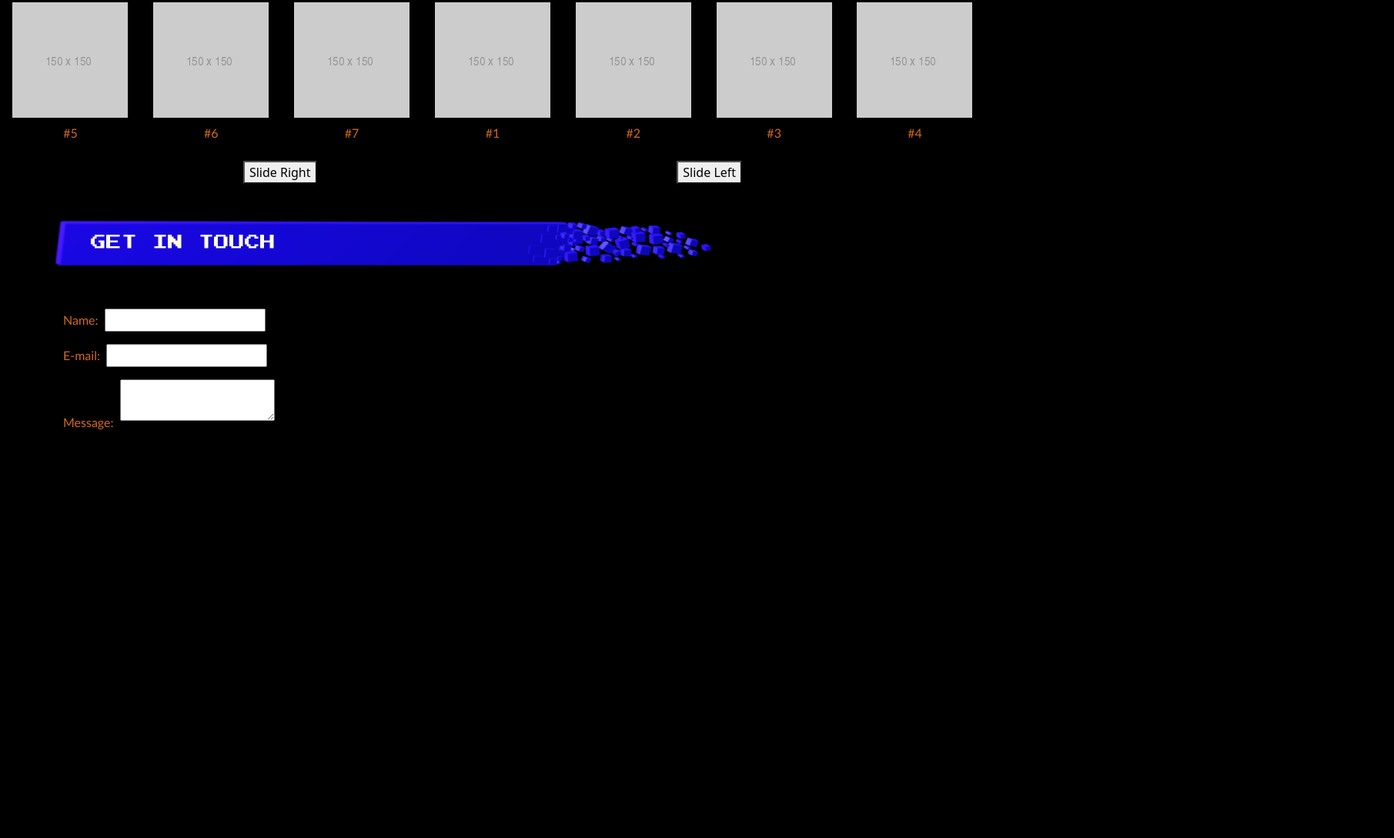
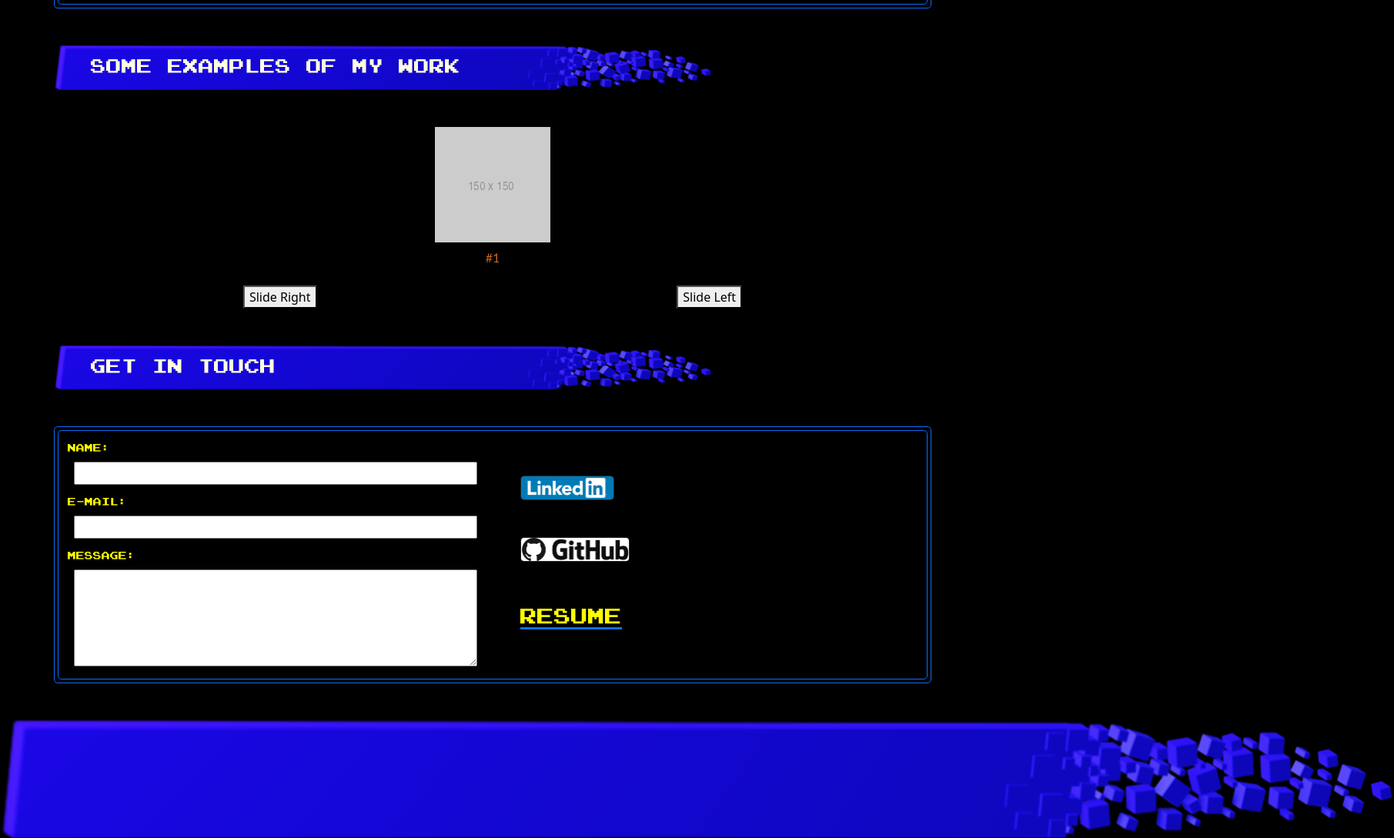
Before and after one commit to AndrewPowers1986/PWP, a React app in the folder frontend/: page / in a window 1280 px wide. Shown: the part 1065-2154 px from the top of the page at 77% size, 1811 px wide, since content can reach past the window. Before the commit the page ends 1626 px from the top, so only its background shows below. Built offline with nearby package versions, Linux system fonts and the light colour scheme.

Commit message:
Updated photo, form, added links

```diff
--- a/frontend/src/assets/styles/style.css
+++ b/frontend/src/assets/styles/style.css
@@ -15,9 +15,16 @@
     max-width: 100%;
 }
 
-p, label {
+p {
     color: chocolate;
     font-family: Calibri, serif;
+}
+
+label {
+    float: top;
+    color: yellow;
+    font-family: press_start_2pregular, "Arial Black", fantasy;
+    font-variant-caps: all-small-caps;
 }
 
 .arcadeText {
@@ -26,7 +33,7 @@ p, label {
     font-variant-caps: all-small-caps;
 }
 
-h1 {
+h1, h2 {
     color: yellow;
     font-family: press_start_2pregular, "Arial Black", fantasy;
     font-variant-caps: all-small-caps;
@@ -37,7 +44,3 @@ h3 {
     font-family: press_start_2pregular, "Arial Black", fantasy;
     font-variant-caps: all-small-caps;
 }
-
-body {
-    background-color: black;
-}
--- a/frontend/src/ui/App.js
+++ b/frontend/src/ui/App.js
@@ -4,7 +4,14 @@ import React from 'react'
 import {Navigation} from "./Navigation";
 import {Home} from "./Home";
 
-document.body.style = 'background: black;';
+//import "../assets/images/stars_386913main_Swift_M31_large_UV_Cropped_Rot90.jpg";
+import bgImage from "../assets/images/stars_386913main_Swift_M31_large_UV.jpg";
+
+document.body.style.backgroundColor = 'black';
+//document.body.style = 'backgroundImage: {bgImage}';
+//document.body.style.backgroundRepeat = 'no-repeat';
+//document.body.style.backgroundPosition = 'center';
+document.body.style.backgroundSize = '100%';
 
 export const App = () => (
     <>
--- a/frontend/src/ui/ContactForm.js
+++ b/frontend/src/ui/ContactForm.js
@@ -1,27 +1,43 @@
 import React from "react";
 import {SectionHeader} from "./SectionHeader";
-import {Container} from "react-bootstrap";
+import {Col, Container, Image, Row} from "react-bootstrap";
+import linkedInLogo from "../assets/images/linkedin-logo.png";
+import gitHubLogo from "../assets/images/github_logo.png";
 
 export function ContactForm () {
     return (
         <>
             <SectionHeader text={"Get in touch"}/>
-            <Container className="bg-transparent">
-                <form className="d-flex flex-column">
-                    <label>
-                        Name:
-                        <input className="m-2" type="text" name="name"/>
-                    </label>
-                    <label>
-                        E-mail:
-                        <input className="m-2" type="text" name="email"/>
-                    </label>
-                    <label>
-                        Message:
-                        <textarea className="m-2" name="message"/>
-                    </label>
-                </form>
+            <Container className="border rounded-3 border-1 border-primary p-1 mb-5">
+                <Container className="bg-black border rounded-3 border-1 border-primary bg-black py-2">
+                    <Row>
+                        <Col md>
+                            <form className="d-flex flex-column">
+                                <label>Name:</label>
+                                <input className="m-2" type="text" name="name" size="50"/>
+
+                                <label>E-mail:</label>
+                                <input className="m-2" type="text" name="email" size="50"/>
+
+                                <label>Message:</label>
+                                <textarea className="m-2" name="message" rows="5" cols="50"/>
+                            </form>
+                        </Col>
+                        <Col className="md d-flex flex-column justify-content-center">
+                            <div className="m-4">
+                                <a href="https://www.linkedin.com/in/andrew-kelly-powers"><Image src={linkedInLogo} alt="LinkedIn" className="img-link border border-1 border-dark rounded-3"/></a>
+                            </div>
+                            <div className="m-4">
+                                <a href="https://github.com/AndrewPowers1986"><Image src={gitHubLogo} alt="GitHub" className="img-link border border-1 border-dark rounded-3"/></a>
+                            </div>
+                            <div className="m-4">
+                                <a href="https://docs.google.com/document/d/1N3znMWJOslZUVHLybPl55Giwm9Sdpokd/edit"><h2>Resume</h2></a>
+                            </div>
+                        </Col>
+                    </Row>
+                </Container>
             </Container>
+
         </>
     )
 }
--- a/frontend/src/ui/Home.js
+++ b/frontend/src/ui/Home.js
@@ -4,6 +4,7 @@ import {PortfolioHeader} from "./PortfolioHeader";
 import {Showcase} from "./Showcase";
 import {ContactForm} from "./ContactForm";
 import {Container} from "react-bootstrap";
+import {PortfolioFooter} from "./PortfolioFooter";
 
 export function Home () {
     return (
@@ -13,6 +14,7 @@ export function Home () {
             <AboutMe/>
             <Showcase/>
             <ContactForm/>
+            <PortfolioFooter/>
         </>
     )
 }
--- /dev/null
+++ b/frontend/src/ui/PortfolioFooter.js
@@ -0,0 +1,12 @@
+import React from "react";
+import {Image} from "react-bootstrap";
+
+import footerImage from "../assets/images/TextBanner_Dissolve3dPixels_Blue.png";
+
+export function PortfolioFooter () {
+    return (
+        <>
+            <Image src={footerImage} alt="Footer"/>
+        </>
+    )
+}
--- a/frontend/src/ui/PortfolioHeader.js
+++ b/frontend/src/ui/PortfolioHeader.js
@@ -6,10 +6,10 @@ export function PortfolioHeader () {
     return (
         <>
             <Container className="border border-1 rounded-3 border-primary my-5 p-1">
-                <Container className="border border-1 rounded-3 border-primary">
+                <Container className="border border-1 rounded-3 border-primary bg-black">
                     <div className="text-center">
                         <h1>High Score!</h1>
-                        <Image src={AP_Logo}/>
+                        <Image src={AP_Logo} alt="AP Logo"/>
                         <h1>Andrew K. Powers</h1>
                     </div>
                 </Container>
--- a/frontend/src/ui/Showcase.js
+++ b/frontend/src/ui/Showcase.js
@@ -1,10 +1,9 @@
-import React from "react";
+import React, { useState } from "react";
 import {Container} from "react-bootstrap";
 
 import blankImg from "../assets/images/150x150.png";
 import {ShowcaseItem} from "./ShowcaseItem";
 import {SectionHeader} from "./SectionHeader";
-import * as ReactDOM from "react-dom";
 
 const imgURLs = [
     blankImg,
@@ -42,79 +41,49 @@ for(let i = 0; i < imgURLs.length; i++) {
     showcaseItems.push(<ShowcaseItem key={i} imgURL={imgURLs[i]} projectURL={projectURLs[i]} projectText={projectDescriptions[i]}/>);
 }
 
-const size = showcaseItems.length;
-let showcaseOrder = initOrder();
-let visibleShowcaseItems = setVisibleItems();
+export function Showcase () {
 
-export function Showcase () {
+    const [currentShowcaseItem, setCurrentShowcaseItem] = useState(0);
+
+    function slideRight() {
+        console.log("Sliding Right");
+        setCurrentShowcaseItem(previousShowcaseItem => {
+            console.log("previousShowcaseItem: " + previousShowcaseItem);
+            if(previousShowcaseItem === 0) {
+                console.log("Returning: " + showcaseItems.length - 1);
+                previousShowcaseItem = showcaseItems.length - 1;
+            } else {
+                console.log("Returning: " + previousShowcaseItem - 1);
+                previousShowcaseItem--;
+            }
+
+            return previousShowcaseItem;
+        })
+    }
+
+    function slideLeft() {
+        console.log("Sliding Left");
+        setCurrentShowcaseItem(previousShowcaseItem => {
+            if(previousShowcaseItem === showcaseItems.length - 1) {
+                previousShowcaseItem = 0;
+            } else {
+                previousShowcaseItem++;
+            }
+
+            return previousShowcaseItem;
+        })
+    }
+
     return (
         <>
             <SectionHeader text={"Some examples of my work"}/>
             <Container id="showcase" className="bg-transparent d-flex flex-row justify-content-around" fluid="true">
-                {visibleShowcaseItems}
+                {showcaseItems[currentShowcaseItem]}
             </Container>
             <Container className="d-flex justify-content-around mb-5">
-                <button onClick={updateOrderRight}>Slide Right</button>
-                <button onClick={updateOrderLeft}>Slide Left</button>
+                <button onClick={slideRight}>Slide Right</button>
+                <button onClick={slideLeft}>Slide Left</button>
             </Container>
         </>
     )
 }
-
-
-function initOrder () {
-    switch (size) {
-        case(6):
-            return [3, 4, 5, 0, 1, 2, 3];
-        case(5):
-            return [2, 3, 4, 0, 1, 2, 3];
-        case(4):
-            return [1, 2, 3, 0, 1, 2, 3];
-        case(3):
-            return [0, 1, 2, 0, 1, 2, 0];
-        case(2):
-            return [1, 0, 1, 0, 1, 0, 1];
-        case(1):
-            return [0, 0, 0, 0, 0, 0, 0];
-        default:
-            return [size - 3, size - 2, size - 1, 0, 1, 2, 3];
-    }
-}
-
-function updateOrderRight () {
-    for(let i = 0; i < showcaseOrder.length; i++) {
-        if(showcaseOrder[i] === 0) {
-            showcaseOrder[i] = showcaseItems.length - 1;
-        } else {
-            showcaseOrder[i]--;
-        }
-    }
-    updateShowcase();
-}
-
-
-function updateOrderLeft () {
-    for(let i = 0; i < showcaseOrder.length; i++) {
-        if(showcaseOrder[i] === showcaseItems.length - 1) {
-            showcaseOrder[i] = 0;
-        } else {
-            showcaseOrder[i]++;
-        }
-    }
-    updateShowcase();
-}
-
-
-function updateShowcase() {
-    visibleShowcaseItems = setVisibleItems();
-    ReactDOM.render(visibleShowcaseItems, document.getElementById('showcase'));
-}
-
-
-function setVisibleItems() {
-    let visibleItems = [];
-    showcaseOrder.forEach(index => {
-        visibleItems.push(showcaseItems[index]);
-    })
-    return visibleItems;
-}
--- a/frontend/src/ui/ShowcaseItem.js
+++ b/frontend/src/ui/ShowcaseItem.js
@@ -5,7 +5,7 @@ export function ShowcaseItem (props) {
     return (
         <>
             <div className="mx-3">
-                <a href={props.projectURL} className="d-flex justify-content-center"><Image src={props.imgURL}/></a>
+                <a href={props.projectURL} className="d-flex justify-content-center"><Image src={props.imgURL} alt={props.projectURL}/></a>
                 <div className="p-2">
                     <p className="text-center">{props.projectText}</p>
                 </div>
```
Also changed, not shown: frontend/src/ui/AboutMe.js (+4 -4 lines), frontend/src/ui/Navigation.js (+8 -5 lines), README.md, frontend/src/assets/images/Self-Pic_Bridge_cropped.jpg (added), frontend/src/assets/images/github_logo.png (added), frontend/src/assets/images/linkedin-logo.png (added), 2 other files.
